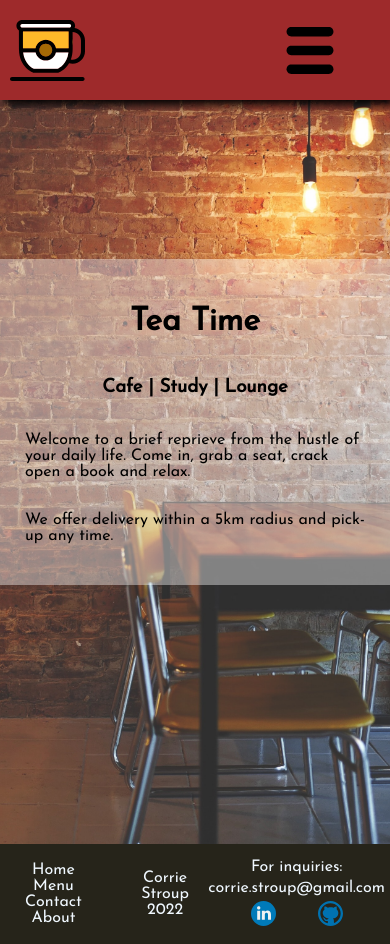
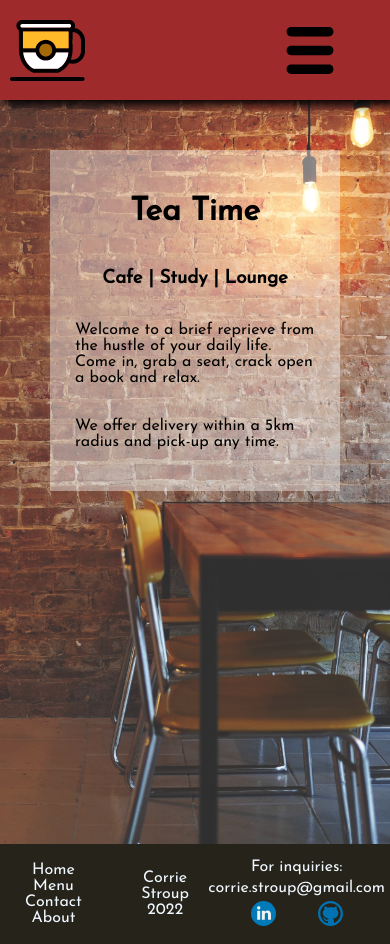
Before and after one commit to Cililocwee/store-front, a React (Create React App) app: page / in a window 390 px wide. Built offline with nearby package versions, Linux system fonts and the light colour scheme; what uuid4 would draw is missing.

Commit message:
fixed minor issues with display on mobile devices

```diff
--- a/src/components/DropDown.jsx
+++ b/src/components/DropDown.jsx
@@ -29,7 +29,7 @@ export default function DropDown() {
         alt="drop down"
       />
       <div className="dropdown" id={viewState}>
-        <Link to="/home">
+        <Link to="/">
           <span onClick={handleClick} className="nav-link">
             Home
           </span>
--- a/src/components/NavBar.jsx
+++ b/src/components/NavBar.jsx
@@ -1,4 +1,4 @@
-import React, { useContext } from "react";
+import React from "react";
 import "./NavBar.css";
 import { Link } from "react-router-dom";
 import TeaLogo from "../assets/tea.svg";
--- a/src/pages/Cart.jsx
+++ b/src/pages/Cart.jsx
@@ -2,7 +2,7 @@ import React, { useContext } from "react";
 import { CartContext } from "../CartContext";
 import BackDrop from "../components/BackDrop";
 import VariableInput from "../components/VariableInput";
-import CartBG from "../assets/menubackground.jpg";
+import CartBG from "../assets/cartbackground.jpg";
 
 export default function Cart() {
   const { total, clearCart, addItemToCart, removeItemFromCart, cart } =
--- a/src/pages/MenuPage.jsx
+++ b/src/pages/MenuPage.jsx
@@ -5,6 +5,8 @@ import MenuLink from "../components/MenuLink";
 import coffees from "../menuitems/coffeeData";
 import foods from "../menuitems/foodData";
 import teas from "../menuitems/teaData";
+import MenuBG from "../assets/menubackground.jpg";
+import BackDrop from "../components/BackDrop";
 
 export default function MenuPage() {
   const all = [...coffees, ...foods, ...teas];
@@ -77,8 +79,9 @@ export default function MenuPage() {
           />
         </div>
       </div>
-
-      <MenuCard viewName={viewType} viewArr={menuDisplay} />
+      <BackDrop background={MenuBG}>
+        <MenuCard viewName={viewType} viewArr={menuDisplay} />
+      </BackDrop>
     </div>
   );
 }
--- a/src/pages/Pages.css
+++ b/src/pages/Pages.css
@@ -9,6 +9,7 @@
   margin: auto;
   padding: 25px;
   background-color: rgba(255, 255, 255, 0.4);
+  height: fit-content;
 }
 
 .contact-information {
@@ -251,9 +252,6 @@
   margin: 5px;
 }
 
-.menu-page {
-  margin-bottom: 25px;
-}
 @media (max-width: 780px) {
   .menu-links {
     font-size: 1.5em;
@@ -273,8 +271,23 @@
     text-align: center;
     width: 100%;
   }
+
   .contact-map li,
   ul {
     padding: 0;
   }
+
+  .about-page,
+  .homepage,
+  .contact-page {
+    display: flex;
+    flex-direction: column;
+    justify-content: center;
+    align-items: center;
+    max-width: 500px;
+    height: fit-content;
+    margin: 150px 50px 0;
+    padding: 25px;
+    background-color: rgba(255, 255, 255, 0.4);
+  }
 }
```
Also changed, not shown: src/components/Footer.jsx (+0 -7 lines), src/assets/cartbackground.jpg (added), src/assets/menubackground.jpg.
